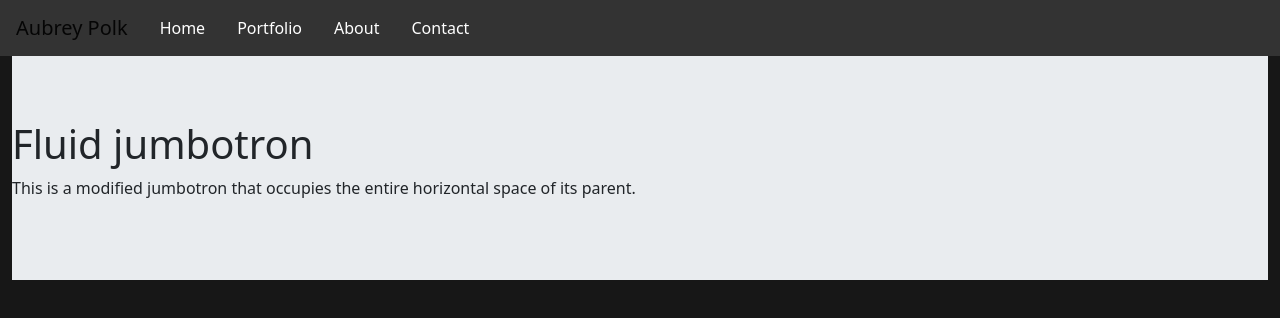
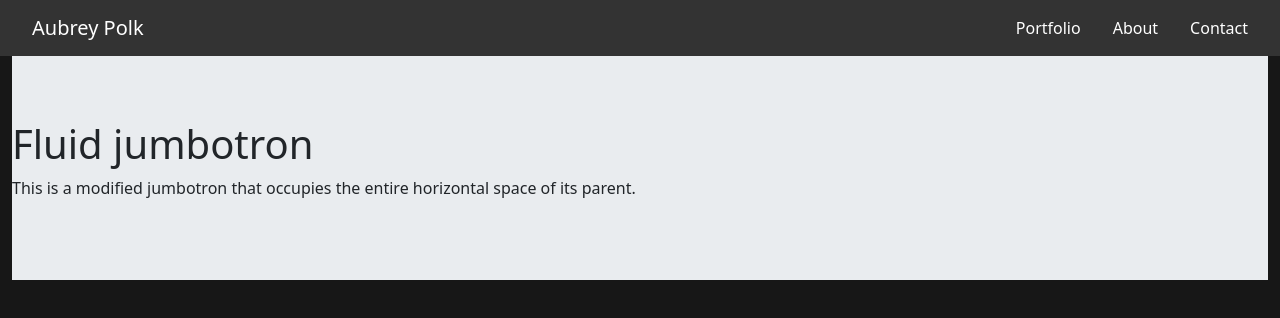
Before and after one commit to aubstacle/react-portfolio, a React (Create React App) app: page /#/portfolio in a window 1280 px wide. Shown: the top 318 px of the page. Built offline with nearby package versions, Linux system fonts and the light colour scheme.

Commit message:
additional nav fixes

```diff
--- a/src/components/Navbar/Navbar.jsx
+++ b/src/components/Navbar/Navbar.jsx
@@ -5,22 +5,21 @@ import Navbar from "react-bootstrap/Navbar";
 
 const Nav = () => {
   return (
-    <Navbar>
-      <Link to="/" className="navbar-brand">
+    <Navbar variant="dark">
+      <Link to="/" className="navbar-brand nav-link">
         Aubrey Polk
       </Link>
-      <NavLink to="/" className="nav-link float-right">
-        Home
-      </NavLink>
-      <NavLink to="/portfolio" className="nav-link float-right">
+      <Navbar.Collapse className="justify-content-end">
+      <NavLink to="/portfolio" className="nav-link">
         Portfolio
       </NavLink>
-      <NavLink to="/about" className="nav-link float-right">
+      <NavLink to="/about" className="nav-link">
         About
       </NavLink>
-      <NavLink to="/contact" className="nav-link float-right">
+      <NavLink to="/contact" className="nav-link">
         Contact
       </NavLink>
+      </Navbar.Collapse>
     </Navbar>
   );
 };
--- a/src/pages/Portfolio/Portfolio.jsx
+++ b/src/pages/Portfolio/Portfolio.jsx
@@ -1,6 +1,6 @@
 import Container from "../../components/Container/Container";
 import "../Home/Home.css";
-import Jumbotron from "react-bootstrap/Jumbotron"
+import Jumbotron from "react-bootstrap/Jumbotron";
 
 const Portfolio = () => {
   return (
```
Also changed, not shown: server.js (deleted), src/components/Jumbotron/Jumbotron.css (deleted), src/components/Jumbotron/Jumbotron.jsx (deleted).
